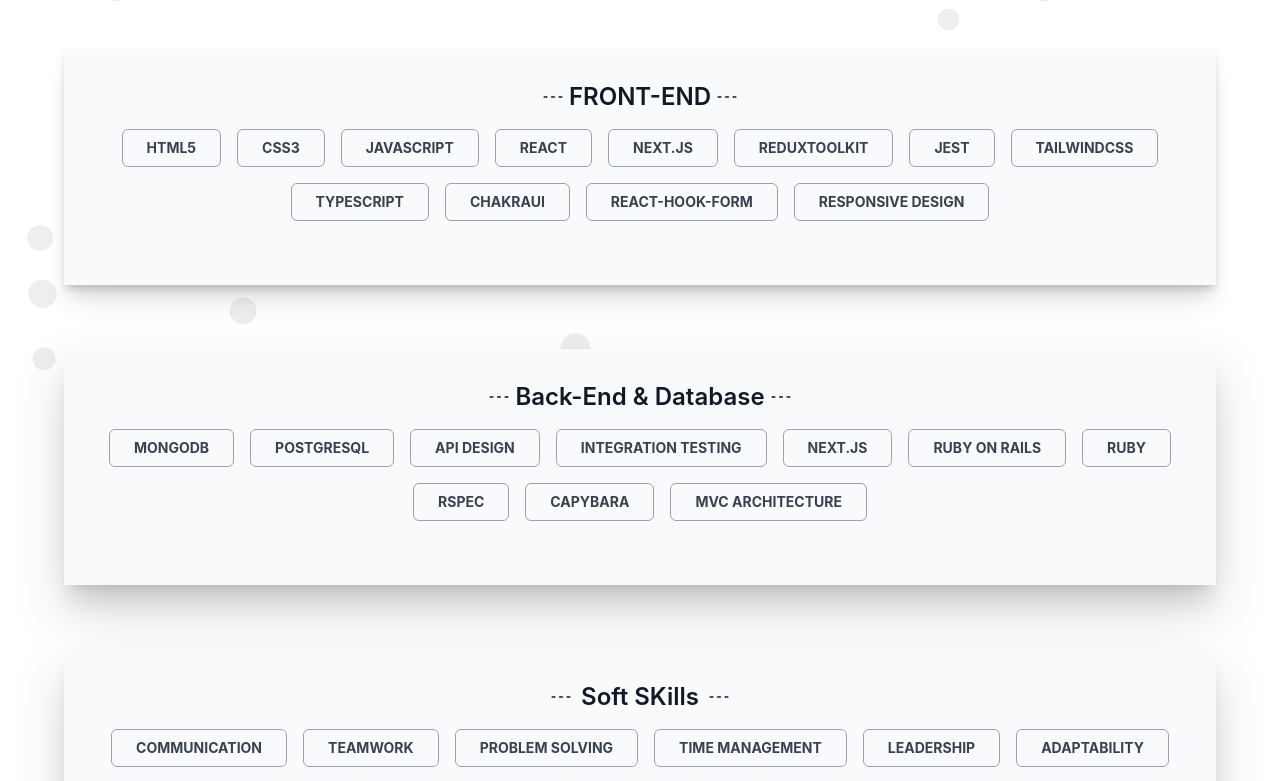
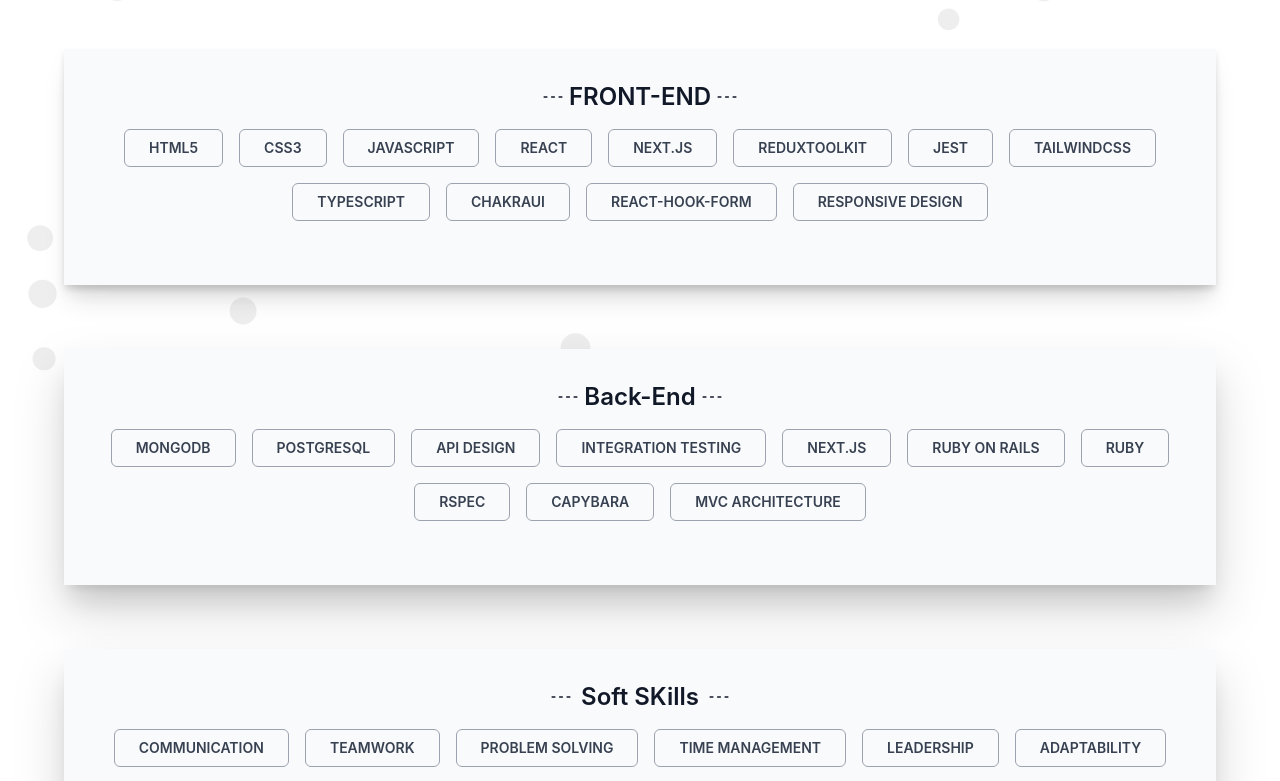
Before and after one commit to uezekiel-mufin/nextportfolio, a Next.js app: page /skills in a window 1280 px wide. Shown: the part 203-984 px from the top of the page. Built offline with nearby package versions, Linux system fonts and the light colour scheme.

Commit message:
Reduce the font weight of skills name

```diff
--- a/pages/skills/index.jsx
+++ b/pages/skills/index.jsx
@@ -22,7 +22,7 @@
 					</h2>
 					<article className='flex flex-wrap justify-center gap-4'>
 						{frontendSkills.map((item, index) => (
-							<span key={index} className='border rounded-md uppercase border-gray-400 text-gray-700  transition-all duration-300 ease-linear cursor-pointer  hover:text-white hover:bg-gray-500 text-sm font-bold items-center flex gap-2 px-6 py-2'>
+							<span key={index} className='border rounded-md uppercase border-gray-400 text-gray-700  transition-all duration-300 ease-linear cursor-pointer  hover:text-white hover:bg-gray-500 text-sm font-semibold items-center flex gap-2 px-6 py-2 hover:scale-105'>
 								{item.name}
 								{item.icon}
 							</span>
@@ -32,12 +32,12 @@
 				<section className='flex flex-col bg-gray-50  space-y-4 align-center py-16 pt-8 shadow-xl drop-shadow-2xl p-8'>
 					<h2 className='text-2xl flex justify-center items-center gap-1 font-semibold text-center text-gray-900'>
 						<AiOutlineDash />
-						Back-End & Database
+						Back-End
 						<AiOutlineDash />
 					</h2>
 					<article className='flex flex-wrap justify-center gap-4'>
 						{backendSkills.map((item, index) => (
-							<span key={index} className='border rounded-md uppercase border-gray-400 text-gray-700  transition-all duration-300 ease-linear cursor-pointer  hover:text-white hover:bg-gray-500 text-sm font-bold items-center flex gap-2 px-6 py-2'>
+							<span key={index} className='border rounded-md uppercase border-gray-400 text-gray-700  transition-all duration-300 ease-linear cursor-pointer  hover:text-white hover:bg-gray-500 text-sm font-semibold items-center flex gap-2 px-6 py-2 hover:scale-105'>
 								{item.name}
 								{item.icon}
 							</span>
@@ -52,7 +52,7 @@
 					</h2>
 					<article className='flex flex-wrap justify-center gap-4'>
 						{softSkills.map((item, index) => (
-							<span key={index} className='border rounded-md uppercase border-gray-400 text-gray-700 transition-all duration-300 ease-linear cursor-pointer  hover:text-white hover:bg-gray-500 text-sm font-bold items-center flex gap-2 px-6 py-2'>
+							<span key={index} className='border rounded-md uppercase border-gray-400 text-gray-700 transition-all duration-300 ease-linear cursor-pointer  hover:text-white hover:bg-gray-500 text-sm font-semibold items-center flex gap-2 px-6 py-2 hover:scale-105'>
 								{item.name}
 								{item.icon}
 							</span>
```
